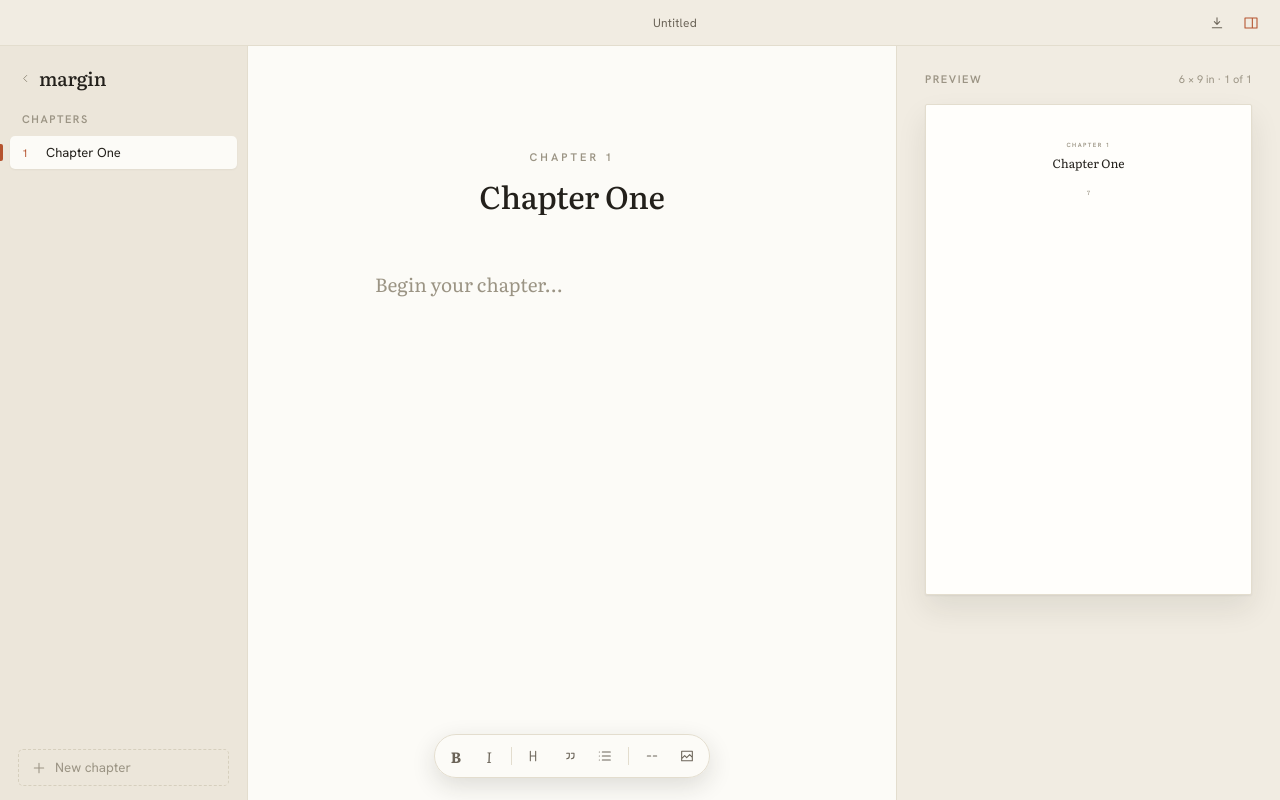
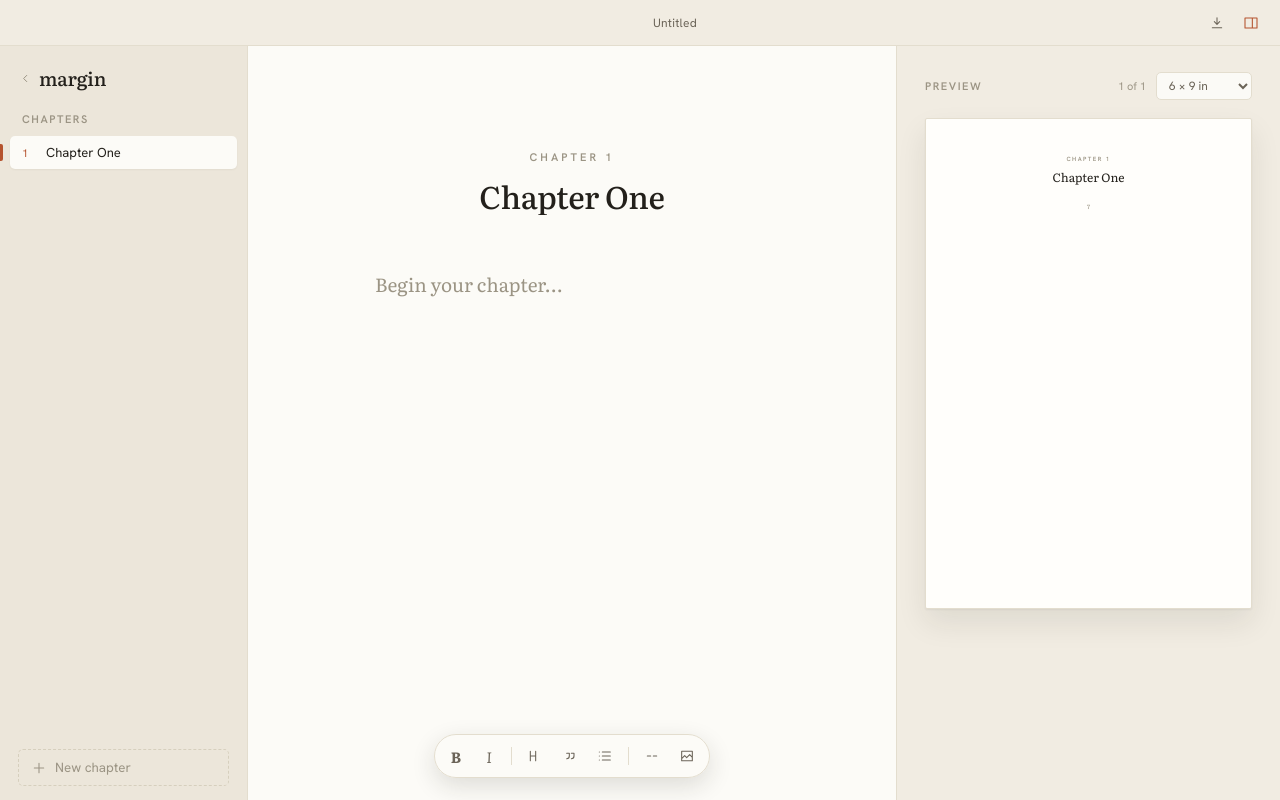
Before and after one commit to priyanshujain/margin, a React (Vite) app: page / in a window 1280 px wide. Both pictures are taken after a click on the button "New book". Built offline with nearby package versions, Linux system fonts and the light colour scheme.

Commit message:
feat(preview): move trim size selector into the preview panel

```diff
--- a/src/components/Dock.tsx
+++ b/src/components/Dock.tsx
@@ -1,17 +1,37 @@
 import { useEffect, useMemo, useRef, useState } from "react";
 import { generateHTML } from "@tiptap/core";
 import { useBook } from "../store/useBook";
+import type { TrimSize } from "../model/book";
 import { editorExtensions } from "../editor/extensions";
 import { bookToPdfInputs } from "../export/typst";
 import { compilePdf, isDesktop } from "../ipc";
 import { PdfPreview } from "./PdfPreview";
 
-const TRIM_LABEL: Record<string, string> = {
-  "6x9": "6 × 9 in",
-  "5.5x8.5": "5.5 × 8.5 in",
-  "5x8": "5 × 8 in",
-  a5: "A5",
-};
+const TRIMS: { value: TrimSize; label: string }[] = [
+  { value: "6x9", label: "6 × 9 in" },
+  { value: "5.5x8.5", label: "5.5 × 8.5 in" },
+  { value: "5x8", label: "5 × 8 in" },
+  { value: "a5", label: "A5" },
+];
+
+function TrimSelect() {
+  const trim = useBook((s) => s.book?.settings.trim ?? "6x9");
+  const setSettings = useBook((s) => s.setSettings);
+  return (
+    <select
+      className="trim-select"
+      value={trim}
+      onChange={(e) => setSettings({ trim: e.target.value as TrimSize })}
+      title="Trim size"
+    >
+      {TRIMS.map((t) => (
+        <option key={t.value} value={t.value}>
+          {t.label}
+        </option>
+      ))}
+    </select>
+  );
+}
 
 export function Dock() {
   return isDesktop ? <PdfDock /> : <HtmlDock />;
@@ -45,7 +65,10 @@ function PdfDock() {
     <section className="dock">
       <div className="dock-head">
         <span className="label">Preview</span>
-        <span className="meta">{busy ? "updating…" : TRIM_LABEL[book?.settings.trim ?? "6x9"]}</span>
+        <div className="dock-tools">
+          {busy && <span className="meta">updating…</span>}
+          <TrimSelect />
+        </div>
       </div>
       {error ? (
         <pre className="dock-error">{error}</pre>
@@ -72,9 +95,12 @@ function HtmlDock() {
     <section className="dock">
       <div className="dock-head">
         <span className="label">Preview</span>
-        <span className="meta">
-          {TRIM_LABEL[book.settings.trim]} · {idx + 1} of {chapters.length}
-        </span>
+        <div className="dock-tools">
+          <span className="meta">
+            {idx + 1} of {chapters.length}
+          </span>
+          <TrimSelect />
+        </div>
       </div>
       <div className="page">
         <div className="p-opener">
--- a/src/styles/app.css
+++ b/src/styles/app.css
@@ -327,6 +327,32 @@ button {
   font-size: var(--t-1);
   color: var(--ink-faint);
   font-variant-numeric: tabular-nums;
+}
+
+.dock-tools {
+  display: flex;
+  align-items: center;
+  gap: 10px;
+}
+
+.trim-select {
+  font-family: var(--font-ui);
+  font-size: var(--t-2);
+  color: var(--ink-soft);
+  background: var(--raised);
+  border: 1px solid var(--line);
+  border-radius: var(--r-sm);
+  padding: 4px 8px;
+  cursor: pointer;
+}
+
+.trim-select:hover {
+  border-color: var(--line-strong);
+}
+
+.trim-select:focus {
+  outline: none;
+  border-color: var(--accent);
 }
 
 .page {
```
